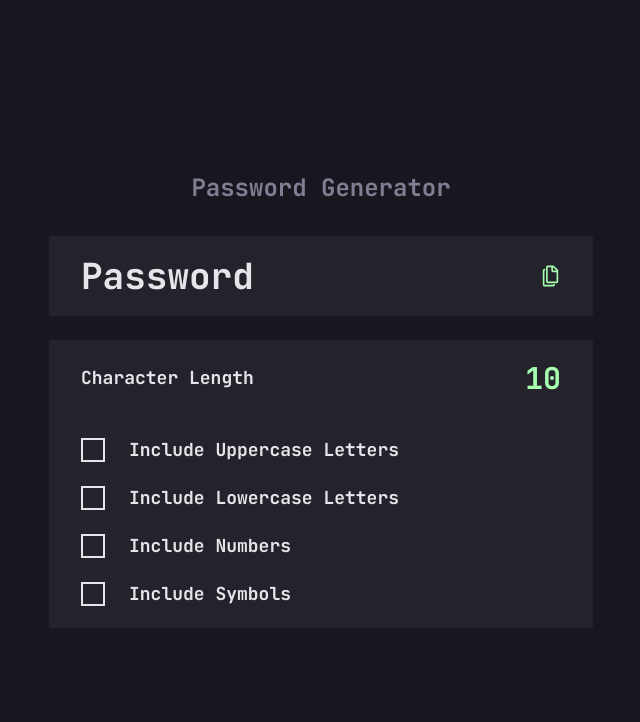
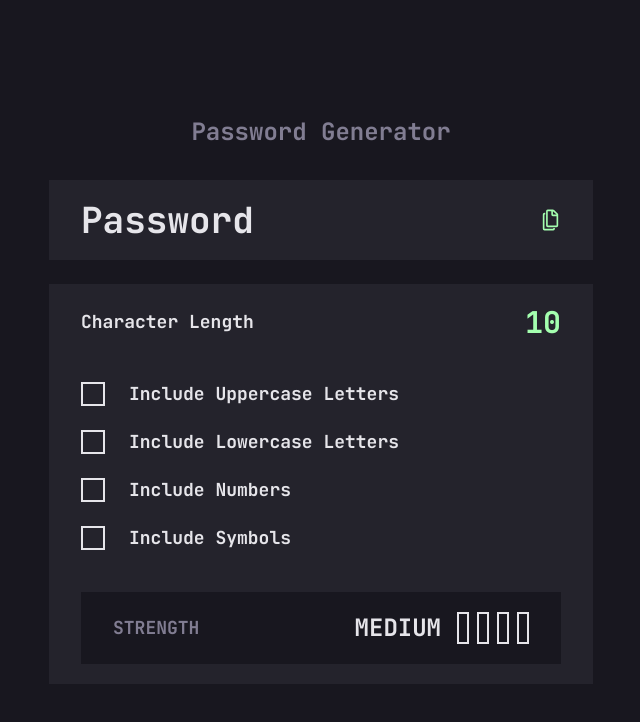
Before and after one commit to sarmaakondi/password-generator, a React (Vite) app: page / in a window 1280 px wide. Shown: the top 722 px of the page, without its empty margins (319-959 px from the left). Built offline with nearby package versions, Linux system fonts and the light colour scheme.

Commit message:
Create PasswordStrength component and apply styles

```diff
--- a/src/CharacterType.jsx
+++ b/src/CharacterType.jsx
@@ -3,7 +3,7 @@ const CharacterType = () => {
         <div className="flex flex-col gap-5 px-8 py-5 text-lg text-textColor">
             <div className="flex items-center gap-6">
                 <input
-                    className="h-6 w-6 appearance-none border-2 border-textColor checked:bg-customGreen"
+                    className="h-6 w-6 appearance-none border-2 border-textColor checked:bg-customGreen checked:border-0"
                     type="checkbox"
                     name="uppercase"
                     id="uppercase"
@@ -12,7 +12,7 @@ const CharacterType = () => {
             </div>
             <div className="flex items-center gap-6">
                 <input
-                    className="h-6 w-6 appearance-none border-2 border-textColor checked:bg-customGreen"
+                    className="h-6 w-6 appearance-none border-2 border-textColor checked:bg-customGreen checked:border-0"
                     type="checkbox"
                     name="lowercase"
                     id="lowercase"
@@ -21,7 +21,7 @@ const CharacterType = () => {
             </div>
             <div className="flex items-center gap-6">
                 <input
-                    className="h-6 w-6 appearance-none border-2 border-textColor checked:bg-customGreen"
+                    className="h-6 w-6 appearance-none border-2 border-textColor checked:bg-customGreen checked:border-0"
                     type="checkbox"
                     name="numbers"
                     id="numbers"
@@ -30,7 +30,7 @@ const CharacterType = () => {
             </div>
             <div className="flex items-center gap-6">
                 <input
-                    className="h-6 w-6 appearance-none border-2 border-textColor checked:bg-customGreen"
+                    className="h-6 w-6 appearance-none border-2 border-textColor checked:bg-customGreen checked:border-0"
                     type="checkbox"
                     name="symbols"
                     id="symbols"
--- a/src/Config.jsx
+++ b/src/Config.jsx
@@ -1,11 +1,13 @@
 import CharacterLength from "./CharacterLength";
 import CharacterType from "./CharacterType";
+import PasswordStrength from "./PasswordStrength";
 
 const Config = () => {
     return (
         <div className="w-[34rem] bg-componentBg flex flex-col">
             <CharacterLength />
             <CharacterType />
+            <PasswordStrength />
         </div>
     );
 };
--- /dev/null
+++ b/src/PasswordStrength.jsx
@@ -0,0 +1,22 @@
+const PasswordStrength = () => {
+    return (
+        <div className="flex items-center justify-between px-8 py-5">
+            <div className="w-[32rem] flex items-center justify-between bg-pageBg uppercase text-lg px-8 py-5">
+                <p className="text-headingColor">strength</p>
+                <div className="flex gap-4">
+                    <div>
+                        <p className="text-textColor text-2xl">medium</p>
+                    </div>
+                    <div className="flex gap-2">
+                        <div className="w-3 h-8 bg-pageBg border-2 border-textColor"></div>
+                        <div className="w-3 h-8 bg-pageBg border-2 border-textColor"></div>
+                        <div className="w-3 h-8 bg-pageBg border-2 border-textColor"></div>
+                        <div className="w-3 h-8 bg-pageBg border-2 border-textColor"></div>
+                    </div>
+                </div>
+            </div>
+        </div>
+    );
+};
+
+export default PasswordStrength;
```
